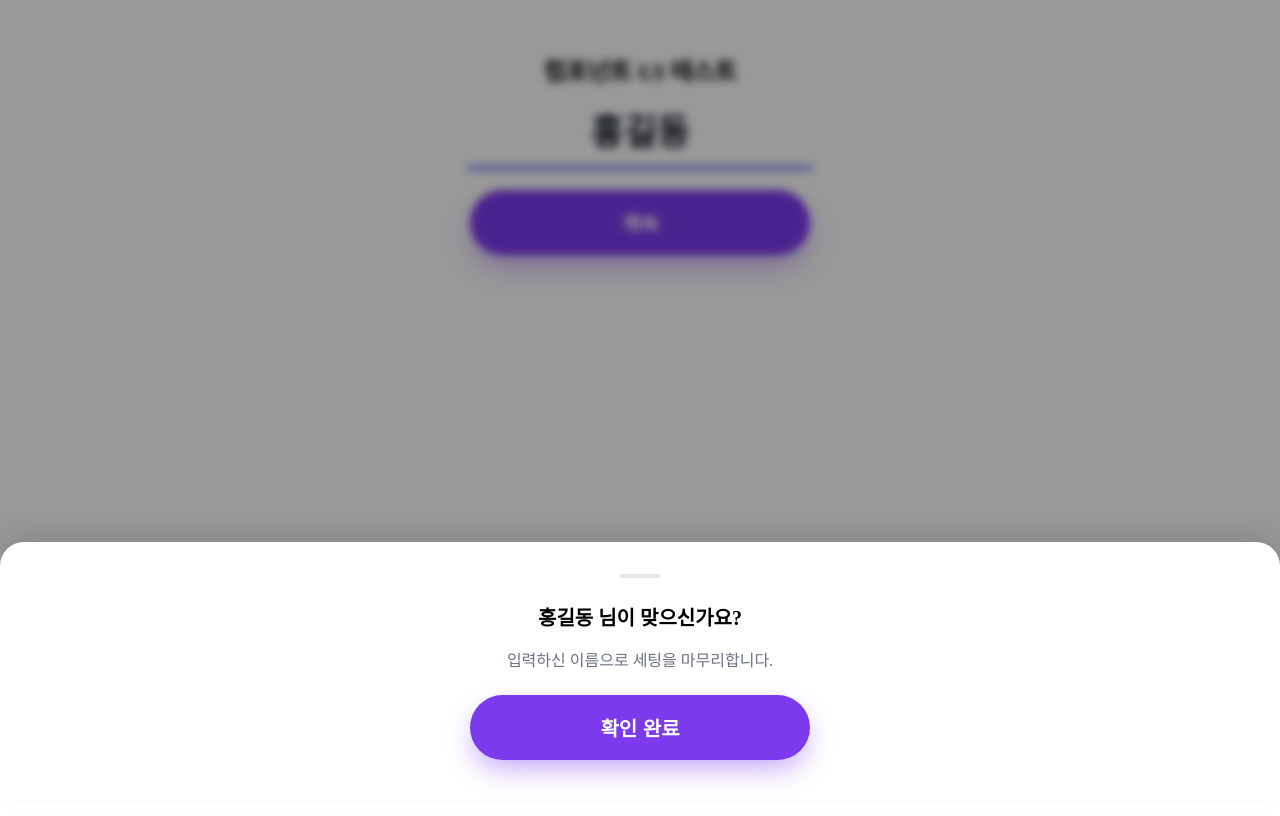
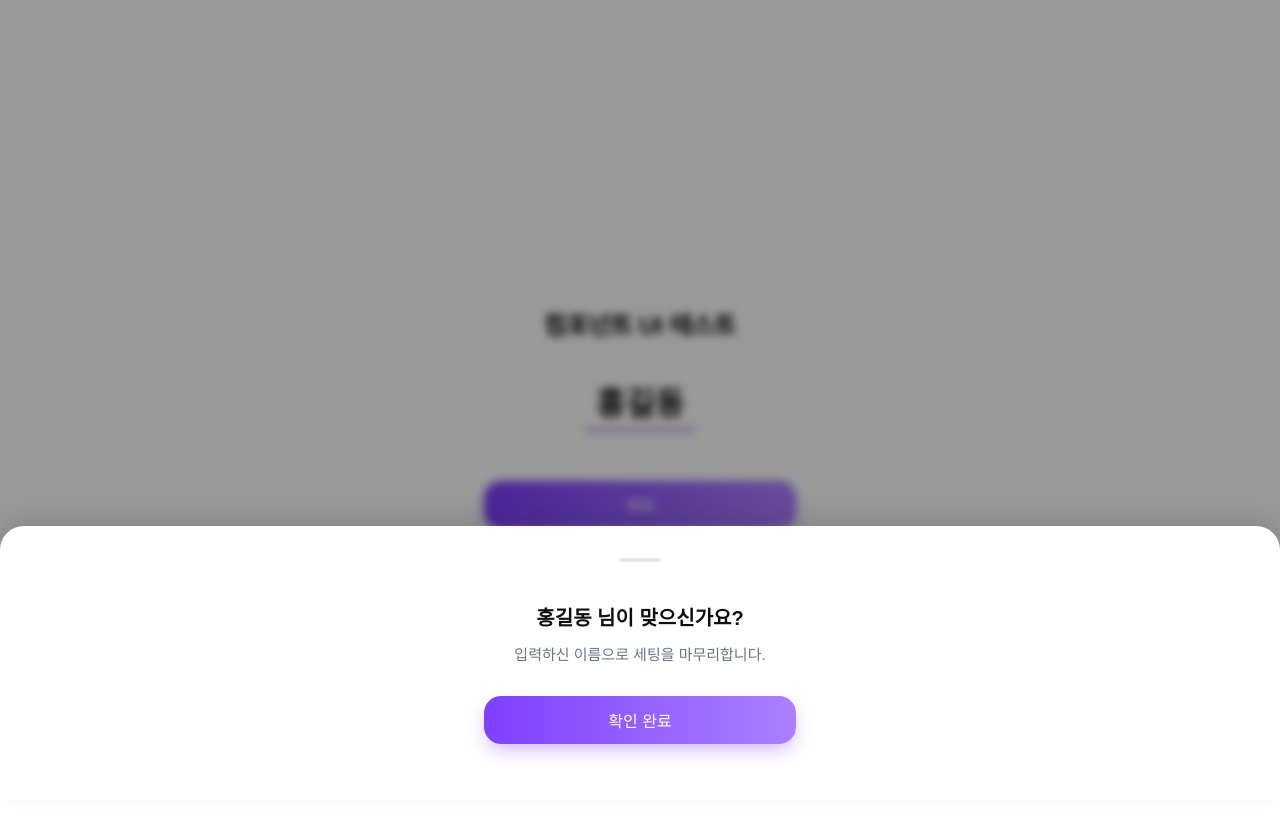
Before and after one commit to V-O-dev/V_O_web, a React (Vite) app: page / in a window 1280 px wide. Both pictures are taken after a click on the button "계속". Built offline with nearby package versions, Linux system fonts and the light colour scheme.

Commit message:
feat: Input/Button 피그마 디자인 매칭 및 UI 정렬 완료

```diff
--- a/src/App.tsx
+++ b/src/App.tsx
@@ -8,21 +8,49 @@ export default function App() {
   const [isSheetOpen, setIsSheetOpen] = useState(false);
 
   return (
-    <div style={{ padding: '24px', textAlign: 'center' }}>
+    <div style={{
+      display: 'flex',
+      flexDirection: 'column',
+      alignItems: 'center',
+      justifyContent: 'center',
+      minHeight: '100vh',
+      padding: '24px',
+      backgroundColor: '#ffffff',
+      boxSizing: 'border-box'
+    }}>
 
-      <h2>컴포넌트 UI 테스트</h2>
+      <h2 style={{ marginBottom: '40px', fontFamily: 'sans-serif' }}>
+        컴포넌트 UI 테스트
+      </h2>
+
       <Input value={name} onChange={(e) => setName(e.target.value)} />
 
-      <div style={{ marginTop: '20px' }}>
+      <div style={{ marginTop: '50px' }}>
         <Button text="계속" onClick={() => setIsSheetOpen(true)} />
       </div>
 
       <BottomSheet isOpen={isSheetOpen} onClose={() => setIsSheetOpen(false)}>
-        <div style={{ textAlign: 'center' }}>
-          <h3 style={{ fontSize: '20px', fontWeight: 'bold', margin: '0 0 16px 0' }}>
+        <div style={{
+          display: 'flex',
+          flexDirection: 'column',
+          alignItems: 'center',
+          padding: '16px 0'
+        }}>
+          <h3 style={{
+            fontFamily: 'Manrope, sans-serif',
+            fontSize: '20px',
+            fontWeight: 'bold',
+            color: '#0F0F0F',
+            margin: '0 0 12px 0'
+          }}>
             {name} 님이 맞으신가요?
           </h3>
-          <p style={{ color: '#6b7280', marginBottom: '24px' }}>
+          <p style={{
+            fontFamily: 'Manrope, sans-serif',
+            color: '#6b7280',
+            fontSize: '15px',
+            margin: '0 0 32px 0'
+          }}>
             입력하신 이름으로 세팅을 마무리합니다.
           </p>
           <Button text="확인 완료" onClick={() => setIsSheetOpen(false)} />
--- a/src/components/common/Button.tsx
+++ b/src/components/common/Button.tsx
@@ -12,19 +12,25 @@ export function Button({ text, onClick }: ButtonProps) {
       onClick={onClick}
       style={{
         border: 'none',
-        backgroundColor: '#7c3aed',
+        background: 'linear-gradient(90deg, #8040FF 0%, #AA80FF 100%)',
+
+        fontFamily: 'Manrope, sans-serif',
+        fontSize: '16px',
+        fontWeight: 500,
         color: '#ffffff',
-        borderRadius: '9999px',
-        paddingTop: '18px',
-        paddingBottom: '18px',
-        width: '100%',
-        maxWidth: '340px',
+
+        width: '312px',
+        height: '48px',
+        borderRadius: '17px',
+
+        display: 'flex',
+        alignItems: 'center',
+        justifyContent: 'center',
         cursor: 'pointer',
-        fontSize: '20px',
-        fontWeight: 'bold',
-        boxShadow: '0 12px 28px -4px rgba(124, 58, 237, 0.45)',
+
+        boxShadow: '0 8px 20px -4px rgba(128, 64, 255, 0.43)',
       }}
-      className="transition-all active:scale-[0.98] hover:bg-[#6d28d9]"
+      className="transition-all active:scale-[0.98] hover:opacity-95"
     >
       {text}
     </button>
--- a/src/components/common/Input.tsx
+++ b/src/components/common/Input.tsx
@@ -1,12 +1,49 @@
-import React from 'react';
+import React, { useMemo } from 'react';
 
 interface InputProps {
   value: string;
   onChange: (e: React.ChangeEvent<HTMLInputElement>) => void;
   placeholder?: string;
+  minWidth?: number | string;
+  paddingRight?: number;
 }
 
-export function Input({ value, onChange, placeholder = '' }: InputProps) {
+export function Input({
+  value,
+  onChange,
+  placeholder = '',
+  minWidth = 100,
+  paddingRight = 10,
+}: InputProps) {
+  const textWidth = useMemo(() => {
+    const charWidths: { [key: string]: number } = {
+      default: 0.5,
+      '가-힣': 1,
+      'A-Z': 0.7,
+      '0-9': 0.6,
+    };
+
+    let totalWidthMultiplier = 0;
+    for (let i = 0; i < value.length; i++) {
+      const char = value[i];
+      let widthMultiplier = charWidths.default;
+      for (const pattern in charWidths) {
+        if (pattern !== 'default' && new RegExp(`[${pattern}]`).test(char)) {
+          widthMultiplier = charWidths[pattern];
+          break;
+        }
+      }
+      totalWidthMultiplier += widthMultiplier;
+    }
+
+    return totalWidthMultiplier;
+  }, [value]);
+
+  const fontSize = 32;
+  const computedTextWidth = textWidth * fontSize;
+  const inputWidth = computedTextWidth + paddingRight;
+  const finalInputWidth = Math.max(inputWidth, Number(minWidth));
+
   return (
     <input
       type="text"
@@ -15,18 +52,19 @@ export function Input({ value, onChange, placeholder = '' }: InputProps) {
       placeholder={placeholder}
       style={{
         border: 'none',
-        borderBottom: '4px solid #6366f1',
+        paddingBottom: '10px',
+        borderBottom: '2px solid #7E49E9',
         backgroundColor: 'transparent',
         textAlign: 'center',
         outline: 'none',
-        paddingBottom: '16px',
-        width: '100%',
+        width: `${finalInputWidth}px`,
         maxWidth: '340px',
-        fontSize: '36px',
-        fontWeight: '900',
-        color: '#111827',
+        fontFamily: 'Manrope, sans-serif',
+        fontSize: '32px',
+        fontWeight: '600',
+        color: '#0F0F0F',
       }}
-      className="transition-colors focus:border-[#4f46e5] placeholder-gray-300"
+      className="transition-colors focus:border-[#7E49E9] placeholder-gray-300"
     />
   );
 }
```
Also changed, not shown: 1 other file (tests, documents, lock files or other folders).
